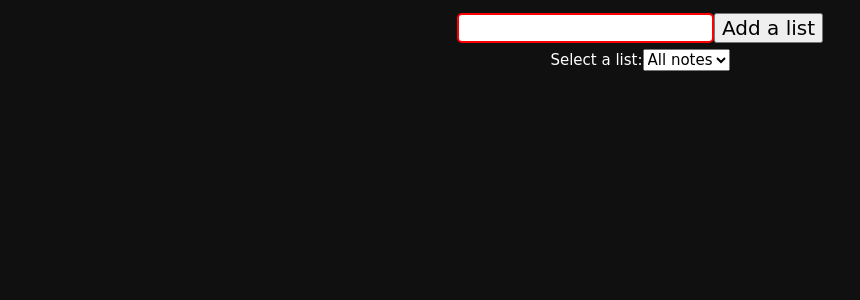
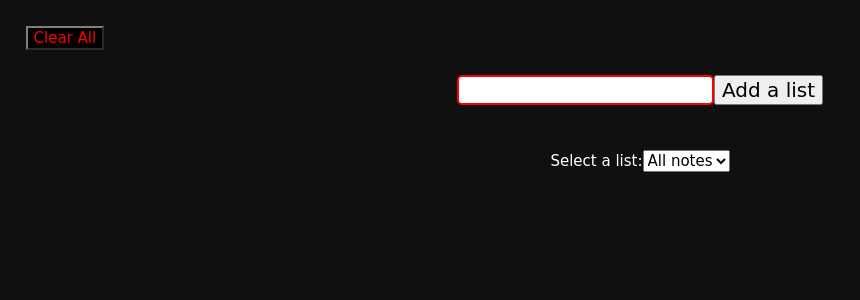
Before and after one commit to Bradley-Laubscher/DulyNoted, a React (Create React App) app in the folder dulynoted/: page / in a window 1280 px wide. Shown: the top 300 px of the page, without its empty margins (0-860 px from the left). Built offline with nearby package versions, Linux system fonts and the light colour scheme.

Commit message:
Added Clear All button

```diff
--- a/dulynoted/src/Components/Categories/Categories.js
+++ b/dulynoted/src/Components/Categories/Categories.js
@@ -16,9 +16,9 @@ import NoteItem from "../Note/NoteItem";
 import CategoryItem from "./CategoryItem";
 
 const Categories = () => {
+    const dispatch = useDispatch();
     const cats = useSelector((state) => state.categories);
     const notes = useSelector((state) => state.notes);
-    const dispatch = useDispatch();
     const [ categoryItem, setCategoryItem ] = useState('');
     const [ select, setSelect ] = useState('');
     const [ activeCategory, setActiveCategory ] = useState(null);
@@ -45,7 +45,6 @@ const Categories = () => {
             return setCategoryItem('');
         })
     };
-    // why is there an error when adding a duplicate category, also why does setCategoryItem only work from the second category onwards?
 
     const handleChange = (e) => {
         setCategoryItem(e.target.value);
@@ -53,6 +52,13 @@ const Categories = () => {
 
     const handleSelectChange = (e) => {
         setSelect(e.target.value)
+    };
+
+    const clearAll = () => {
+        if (window.confirm('Do you want to clear ALL categories and notes?')) {
+            localStorage.clear();
+            window.location.reload(true);
+        }
     };
 
     useEffect(() => {
@@ -80,6 +86,12 @@ const Categories = () => {
     return (
         <div>
             <div className='addCategory'>
+                <motion.button
+                    className='clearAll'
+                    onClick={() => clearAll()}
+                    whileTap={{ scale: 0.9}}>
+                    Clear All
+                </motion.button>
                 <input
                     className='categoryInput'
                     type='text'
--- a/dulynoted/src/Components/Note/DisplayNotes.js
+++ b/dulynoted/src/Components/Note/DisplayNotes.js
@@ -48,7 +48,6 @@ const DisplayNotes = () => {
                       updateNotes={(obj) => dispatch(updateNotes(obj))}
                       completeNotes={(id) => dispatch(completeNotes(id))}
                     />
-
                   )
                 );
               })
--- a/dulynoted/src/Components/Note/Note.js
+++ b/dulynoted/src/Components/Note/Note.js
@@ -5,9 +5,9 @@ import { motion } from 'framer-motion';
 import DisplayNotes from './DisplayNotes';
 
 const Notes = () => {
+    const dispatch = useDispatch();
     const [note, setNote] = useState('');
     const activeCategoryId = useSelector((state) => state.app.activeCategoryId);
-    const dispatch = useDispatch();
     const inputRef = useRef(null);
 
     const add = () => {
--- a/dulynoted/src/Styling/categories.css
+++ b/dulynoted/src/Styling/categories.css
@@ -1,8 +1,9 @@
 .addCategory {
-    margin-top: 1%;
+    margin-top: 2%;
 }
 
 .displayCategories {
+    margin-top: 3%;
     color: white;
 }
 
@@ -18,7 +19,7 @@
 }
 
 .categoryArea {
-  margin-top: 50px;
+  margin-top: 10px;
 }
 
 .categoryList {
@@ -38,6 +39,14 @@
     border-color: gold;
 }
 
+.clearAll {
+    margin: 2%;
+    display: block;
+    color: red;
+    background-color: black;
+    border-color: grey;
+}
+
 @media screen and (max-width: 600px) {
     .categoryInput {
         font-size: 15px;
@@ -45,4 +54,8 @@
     .categoryButton {
         font-size: 15px;
     }
+
+    .displayCategories {
+        margin-top: 10%;
+    }
 }
```
